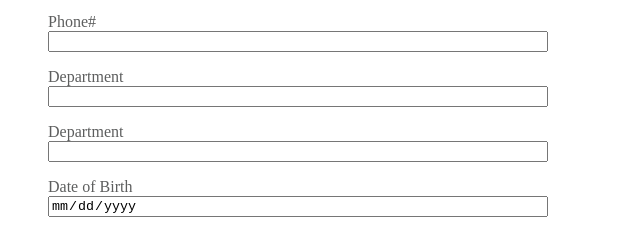
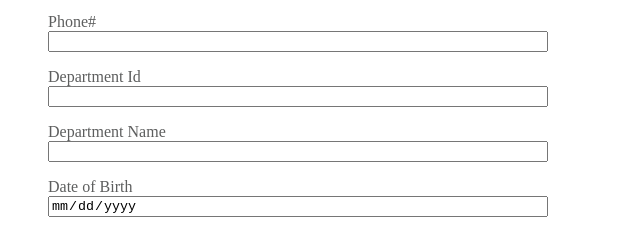
Before and after one commit to talkon2000/EmployeeManagementClient, a plain HTML site: page web/static_assets/view_employee.html in a window 1280 px wide. Shown: the part 320-550 px from the top of the page, 0-640 px from the left. Drawn offline with Linux system fonts and the light colour scheme; files whose address does not match are found by name.

Commit message:
deptid and deptname labels fix

```diff
--- a/web/static_assets/view_employee.html
+++ b/web/static_assets/view_employee.html
@@ -30,11 +30,11 @@
             <input type="tel" id="phone" readonly>
         </p>
         <p class="form-field">
-            <label>Department</label>
+            <label>Department Id</label>
             <input type="text" id="deptId" readonly>
         </p>
         <p class="form-field">
-            <label>Department</label>
+            <label>Department Name</label>
             <input type="text" id="deptName" readonly>
         </p>
         <p class="form-field">
```
